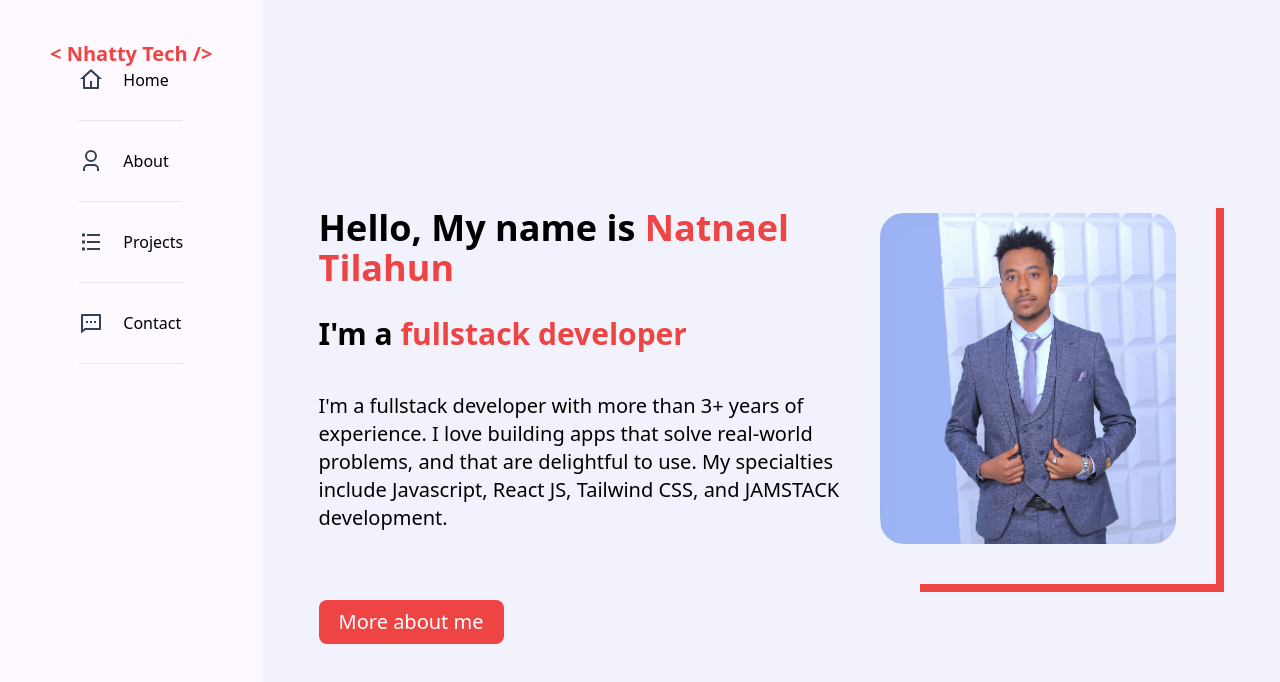
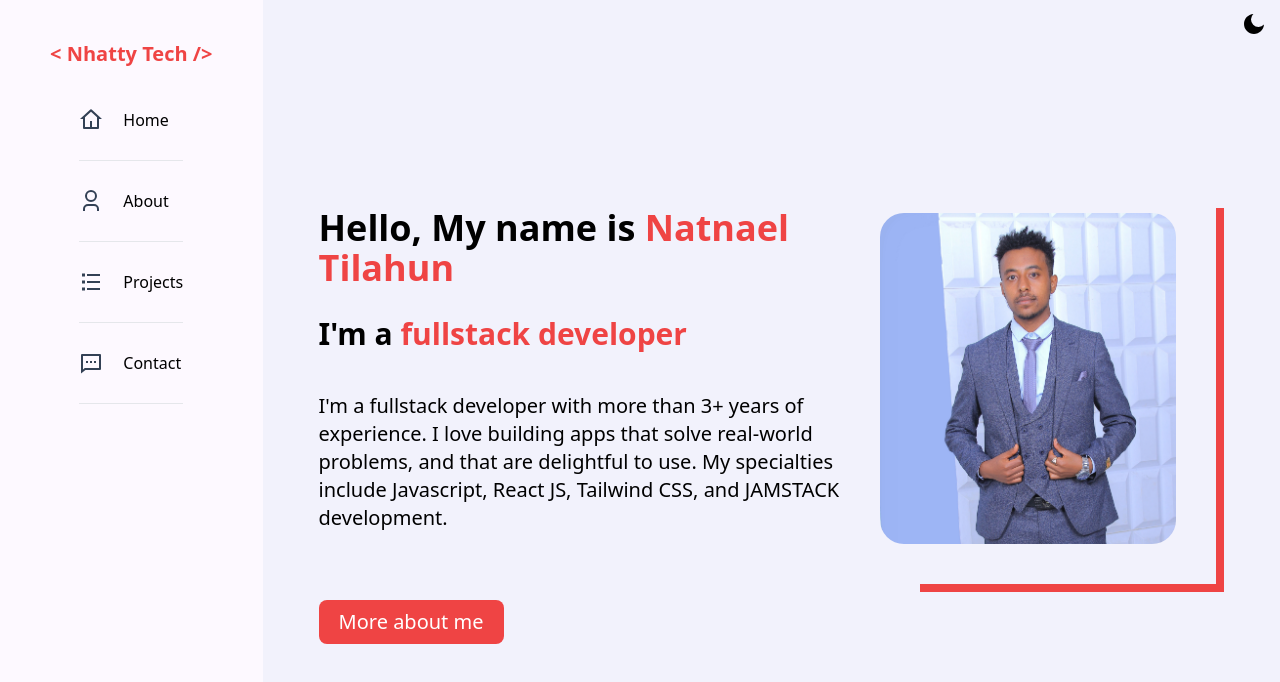
Before and after one commit to Natnael-Tilahun/React-Portfolio, a React (Vite) app: page / in a window 1280 px wide. Shown: the top 682 px of the page. Built offline with nearby package versions, Linux system fonts and the light colour scheme.

Commit message:
Add theme switcher, change some layout

```diff
--- a/src/App.jsx
+++ b/src/App.jsx
@@ -1,4 +1,4 @@
-import { useState } from "react";
+import { useState, useEffect } from "react";
 import reactLogo from "./assets/react.svg";
 import "./App.css";
 import Header from "./components/Header";
@@ -6,13 +6,34 @@ import Home from "./components/Home";
 
 function App() {
   const [collapsed, setCollapsed] = useState(true);
+  const [darkTheme, setDarkTheme] = useState(false)
+  let savedTheme = localStorage.getItem("theme")
+  useEffect(() => {
+    setDarkTheme(savedTheme == "dark" ? true : false)
+    document.getElementById("root").classList.toggle(savedTheme)
+  }, [darkTheme])
+
   const toggleMenu = () => {
     setCollapsed((prevState) => !prevState);
   };
+
+  const toggleTheme = () => {
+      setDarkTheme(prevTheme => { !prevTheme })
+
+    if (!darkTheme) {
+      document.getElementById("root").classList.add('dark')
+      document.getElementById("root").classList.remove('light')
+    }
+    else {
+      document.getElementById("root").classList.add('light')
+      document.getElementById("root").classList.remove('dark')
+    }
+    darkTheme ? localStorage.setItem("theme", 'light') : localStorage.setItem("theme", 'dark')
+  }
   return (
-    <div className="w-screen h-screen flex">
-      <Header  collapsed = {collapsed} toggleMenu = {toggleMenu} />
-      <Home  collapsed = {collapsed} toggleMenu ={toggleMenu}/>
+    <div className="w-screen h-screen flex ">
+      <Header collapsed={collapsed} toggleMenu={toggleMenu} />
+      <Home collapsed={collapsed} toggleMenu={toggleMenu} toggleTheme={toggleTheme} darkTheme={darkTheme} />
     </div>
   );
 }
--- a/src/components/Header.jsx
+++ b/src/components/Header.jsx
@@ -13,7 +13,7 @@ function Header({ toggleMenu, collapsed }) {
           &lt; Nhatty Tech /&gt;
         </h1>
       </HashLink>
-      <ul className="flex flex-col mt-10 md:mt-0 space-y-7 my-auto font-medium">
+      <ul className="flex flex-col mt-10 space-y-7 my-auto font-medium">
         <HashLink to="/#hero" smooth>
           <li className="flex gap-5" onClick={toggleMenu}
           >
@@ -87,60 +87,6 @@ function Header({ toggleMenu, collapsed }) {
         </HashLink>
         <hr />
       </ul>
-
-      {/* <div className="flex items-center space-x-2">
-        <img
-          src="/pic.JPG"
-          alt="Logo avatar"
-          className="w-14 h-14 rounded-full border-2 border-red-500"
-        />
-        <h1 className="font-bold text-2xl">&lt; Nhatty Tech /&gt;</h1>
-      </div>
-      <div className="md:hidden">
-        <svg
-          xmlns="http://www.w3.org/2000/svg"
-          viewBox="0 0 24 24"
-          width="24"
-          height="24"
-          className={`${collapsed ? "" : "hidden"}`}
-          onClick={toggleMenu}
-        >
-          <path fill="none" d="M0 0h24v24H0z" />
-          <path d="M3 4h18v2H3V4zm6 7h12v2H9v-2zm-6 7h18v2H3v-2z" />
-        </svg>
-      </div>
-      <div className=" md:flex">
-        <ul className="flex flex-col gap-10 text-gray-800 font-medium">
-          <li>Home</li>
-          <li>About</li>
-          <li>Projects</li>
-          <li>Contact</li>
-        </ul>
-      </div> */}
-      {/* <div
-        className={`absolute h-full top-0 ${
-          collapsed ? "-right-96" : "right-0"
-        } bg-black text-white w-2/5 md:hidden transform duration-500 z-10`}
-      >
-        <svg
-          xmlns="http://www.w3.org/2000/svg"
-          viewBox="0 0 24 24"
-          width="24"
-          height="24"
-          fill="white"
-          className={`${collapsed ? "hidden" : ""} fixed right-5 top-5`}
-          onClick={toggleMenu}
-        >
-          <path fill="none" d="M0 0h24v24H0z" />
-          <path d="M12 10.586l4.95-4.95 1.414 1.414-4.95 4.95 4.95 4.95-1.414 1.414-4.95-4.95-4.95 4.95-1.414-1.414 4.95-4.95-4.95-4.95L7.05 5.636z" />
-        </svg>
-        <ul className="flex flex-col gap-5 px-7 py-20 text-center">
-          <li>Home</li>
-          <li>About</li>
-          <li>Projects</li>
-          <li>Contact</li>
-        </ul>
-      </div> */}
     </div>
   );
 }
--- a/src/components/Home.jsx
+++ b/src/components/Home.jsx
@@ -5,7 +5,7 @@ import { Routes, Route } from "react-router-dom";
 import Projects from "./Projects";
 import Contact from "./Contact";
 
-function Home({toggleMenu, collapsed}) {
+function Home({toggleMenu, collapsed, toggleTheme, darkTheme}) {
   const text_balck_700_Light = "504e70";
   const text_balck_900_Light = "302e4d";
   return (
@@ -37,13 +37,17 @@ function Home({toggleMenu, collapsed}) {
           width="24"
           height="24"
           fill="white"
-          className={`${collapsed ? "hidden" : ""} fixed left-[280px] z-50 top-4 fill-black dark:fill-gray-300`}
+          className={`${collapsed ? "hidden" : ""} md:hidden fixed left-[280px] z-50 top-4 fill-black dark:fill-gray-300`}
           onClick={toggleMenu}
         >
           <path fill="none" d="M0 0h24v24H0z" />
           <path d="M12 10.586l4.95-4.95 1.414 1.414-4.95 4.95 4.95 4.95-1.414 1.414-4.95-4.95-4.95 4.95-1.414-1.414 4.95-4.95-4.95-4.95L7.05 5.636z" />
         </svg>
       {/* </div> */}
+      </span>
+      <span className="fixed left-3 md:left-[97%] top-3">
+      <svg xmlns="http://www.w3.org/2000/svg" onClick={toggleTheme} className={`${darkTheme ? "hidden" : ""} `} viewBox="0 0 24 24" width="24" height="24"><path fill="none" d="M0 0h24v24H0z"/><path d="M11.38 2.019a7.5 7.5 0 1 0 10.6 10.6C21.662 17.854 17.316 22 12.001 22 6.477 22 2 17.523 2 12c0-5.315 4.146-9.661 9.38-9.981z"/></svg>
+      <svg xmlns="http://www.w3.org/2000/svg" onClick={toggleTheme} className={`${darkTheme ? "" : "hidden"} fill-white`} viewBox="0 0 24 24" width="24" height="24"><path fill="none" d="M0 0h24v24H0z"/><path d="M12 18a6 6 0 1 1 0-12 6 6 0 0 1 0 12zm0-2a4 4 0 1 0 0-8 4 4 0 0 0 0 8zM11 1h2v3h-2V1zm0 19h2v3h-2v-3zM3.515 4.929l1.414-1.414L7.05 5.636 5.636 7.05 3.515 4.93zM16.95 18.364l1.414-1.414 2.121 2.121-1.414 1.414-2.121-2.121zm2.121-14.85l1.414 1.415-2.121 2.121-1.414-1.414 2.121-2.121zM5.636 16.95l1.414 1.414-2.121 2.121-1.414-1.414 2.121-2.121zM23 11v2h-3v-2h3zM4 11v2H1v-2h3z"/></svg>
       </span>
       <Hero />
       <About />
--- a/tailwind.config.cjs
+++ b/tailwind.config.cjs
@@ -1,6 +1,6 @@
 /** @type {import('tailwindcss').Config} */
 module.exports = {
-  darkMode: ['class', '[data-mode="dark"]'],
+  darkMode: ['class'],
   content: ["./index.html", "./src/**/*.{js,ts,jsx,tsx}"],
   theme: {
     extend: {
```
